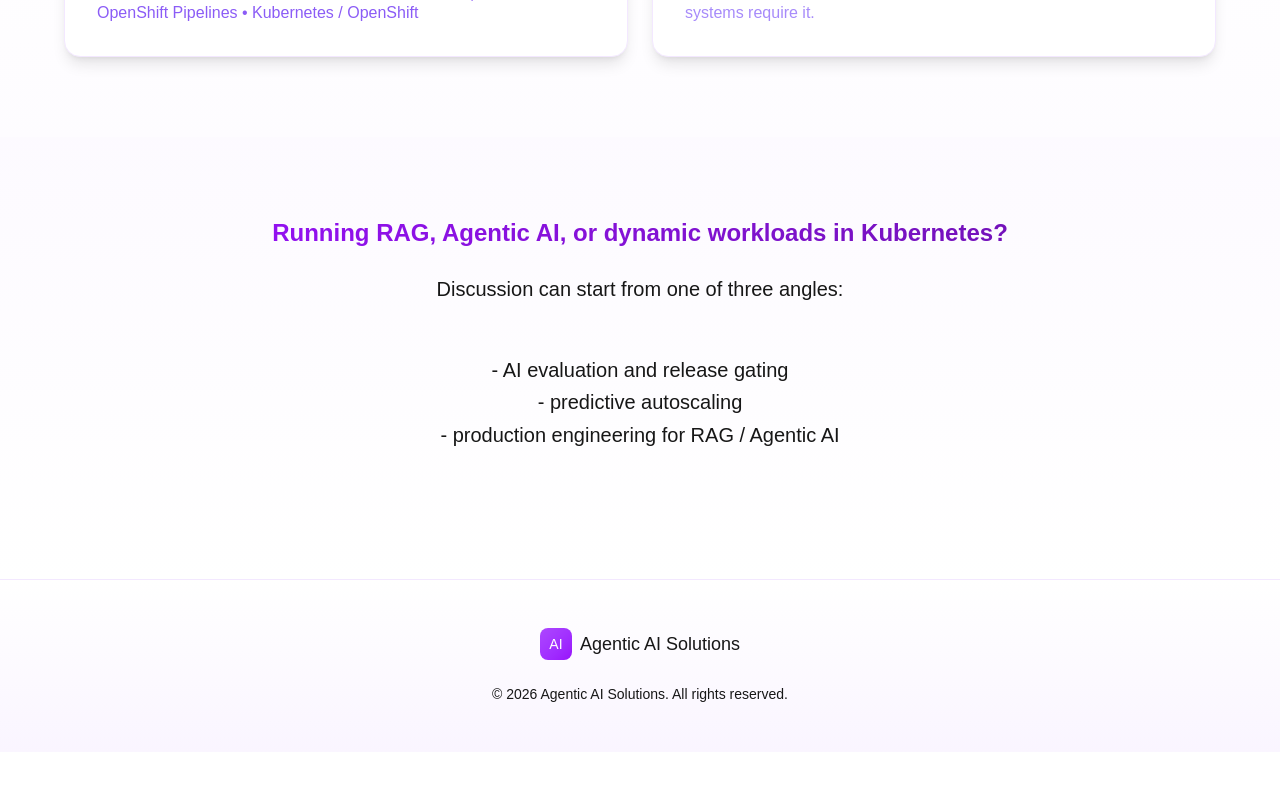
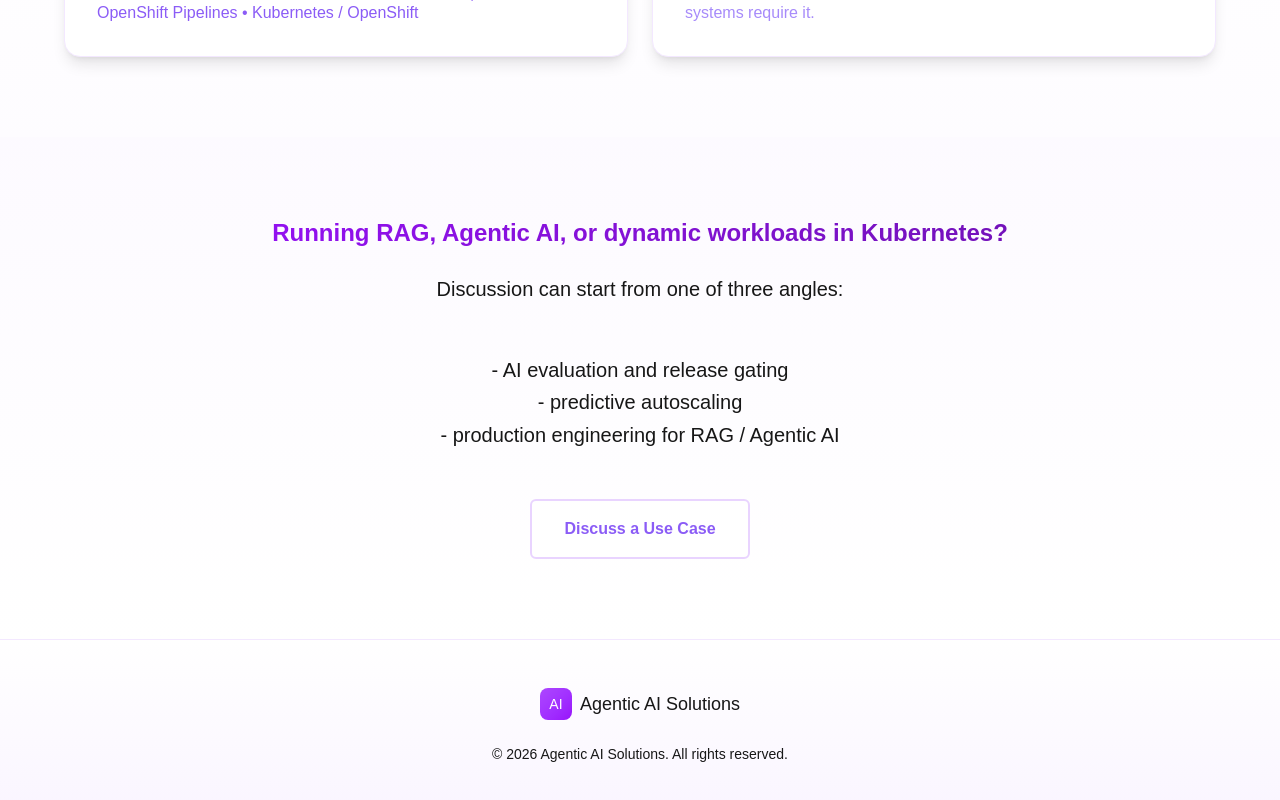
Before and after one commit to VladSir1284/agentic-ai-solutions, a Next.js app: page / in a window 1280 px wide. Shown: the part 2661-3461 px from the top of the page. Before the commit the page ends 3413 px from the top, so only its background shows below. Built offline with nearby package versions, Linux system fonts and the light colour scheme.

Commit message:
CTA block

```diff
--- a/app/components/CTA.tsx
+++ b/app/components/CTA.tsx
@@ -1,7 +1,6 @@
 "use client";
 
 import { useLanguage } from "./LanguageContext";
-import { ArrowRight } from "lucide-react";
 
 export function CTA() {
   const { t } = useLanguage();
@@ -24,19 +23,15 @@ export function CTA() {
             <li>- {t("cta_li_3")}</li>
           </ul>
 
-          {/* <div className="flex items-center justify-center gap-4 flex-wrap">
-            <button className="px-8 py-4 bg-gradient-to-r from-purple-600 to-purple-700 text-white rounded-lg hover:shadow-lg transition-all flex items-center gap-2 group">
-              {t("cta_primary")}
-              <ArrowRight
-                size={20}
-                className="group-hover:translate-x-1 transition-transform"
-              />
-            </button>
-
-            <button className="px-8 py-4 bg-white border-2 border-purple-200 text-purple-700 rounded-lg hover:border-purple-400 hover:shadow-md transition-all">
-              {t("cta_secondary")}
-            </button>
-          </div> */}
+          <button
+            className="cursor-pointer py-4 px-8 border-2 border-purple-200 rounded-md"
+            style={{ backgroundColor: "#ffffff" }}
+          >
+            <h2 style={{ color: "#8b5cf6" }} className="font-semibold">
+              {/* {t("hero_block_feature")} */}
+              Discuss a Use Case
+            </h2>
+          </button>
         </div>
       </div>
     </section>
```
